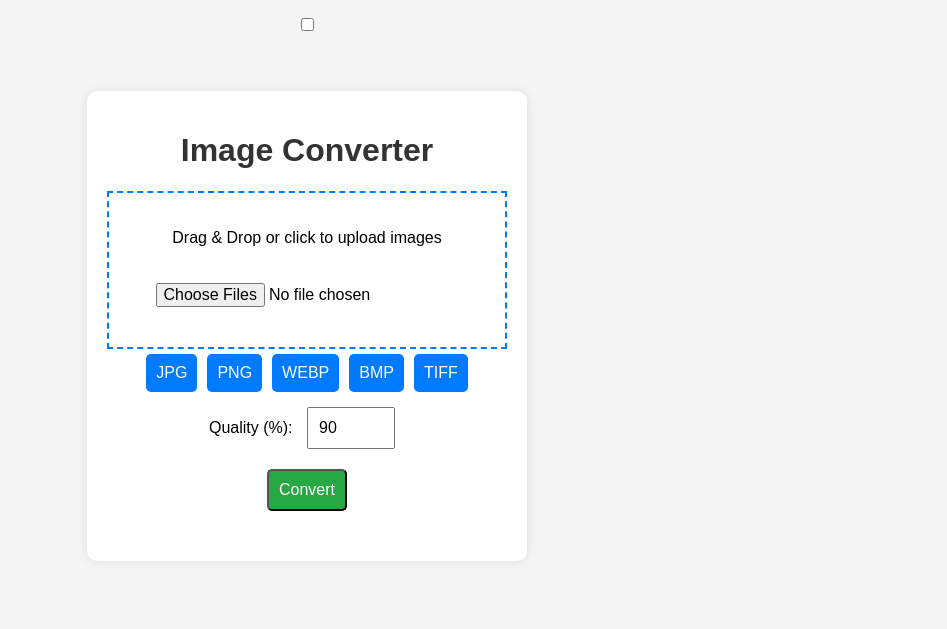
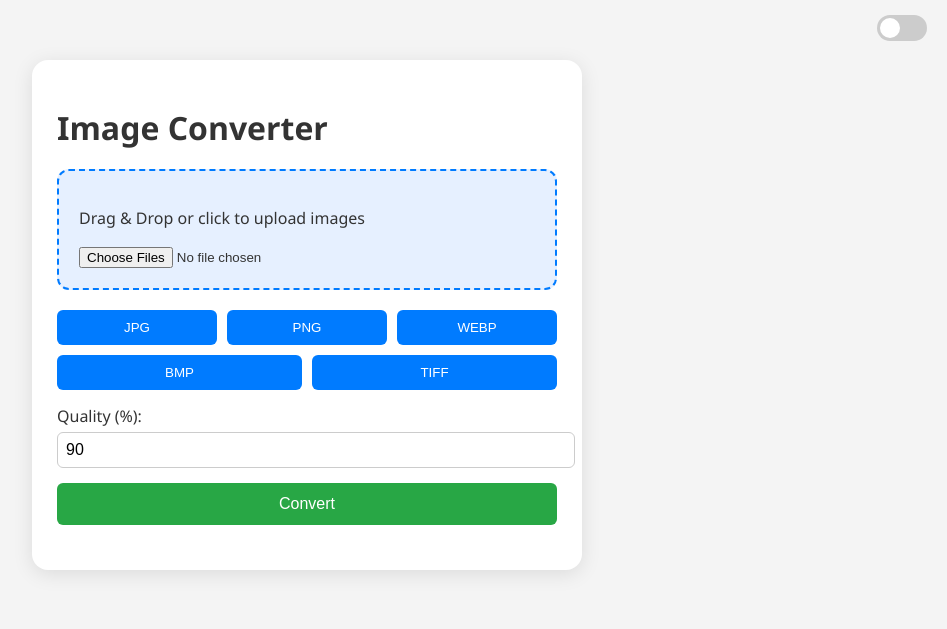
Before and after one commit to CodieBoy99/Image_Format_Converter, a Flask app: page / in a window 1280 px wide. Shown: the top 629 px of the page, without its empty margins (333-1280 px from the left). Run offline with Flask 3, Linux system fonts and the light colour scheme.

Commit message:
Update styles.css

```diff
--- a/static/styles.css
+++ b/static/styles.css
@@ -1,61 +1,183 @@
+:root {
+  --bg: #f4f4f4;
+  --text: #333;
+  --primary: #007bff;
+  --accent: #28a745;
+  --button-hover: #0056b3;
+  --container-bg: #fff;
+  --drop-bg: #e6f0ff;
+}
+
+.dark-mode {
+  --bg: #121212;
+  --text: #f4f4f4;
+  --primary: #4dabf7;
+  --accent: #51cf66;
+  --button-hover: #1c7ed6;
+  --container-bg: #1e1e1e;
+  --drop-bg: #2c2c2c;
+}
+
 body {
-    font-family: Arial, sans-serif;
-    text-align: center;
-    background: #f4f4f4;
+  margin: 0;
+  font-family: 'Segoe UI', sans-serif;
+  background: var(--bg);
+  color: var(--text);
+  transition: background 0.3s, color 0.3s;
 }
 
 .container {
-    margin: 50px auto;
-    padding: 20px;
-    background: white;
-    border-radius: 10px;
-    box-shadow: 0px 0px 10px rgba(0, 0, 0, 0.1);
-    width: 400px;
+  max-width: 500px;
+  margin: 60px auto;
+  padding: 25px;
+  background: var(--container-bg);
+  border-radius: 16px;
+  box-shadow: 0 4px 20px rgba(0,0,0,0.1);
 }
 
 h1 {
-    color: #333;
+  margin-bottom: 20px;
 }
 
-input, button {
-    margin: 10px;
-    padding: 10px;
-    font-size: 16px;
+#drop-area {
+  border: 2px dashed var(--primary);
+  background: var(--drop-bg);
+  padding: 20px;
+  cursor: pointer;
+  margin-bottom: 20px;
+  border-radius: 12px;
+  transition: background 0.3s;
+}
+
+#drop-area.dragging {
+  background-color: #cce5ff;
 }
 
 .formats {
   display: flex;
+  flex-wrap: wrap;
+  gap: 10px;
   justify-content: center;
+  margin: 15px 0;
 }
 
 .format-btn {
-    margin: 5px;
+  flex: 1 1 30%;
   padding: 10px;
   border: none;
+  background: var(--primary);
+  color: white;
+  border-radius: 6px;
   cursor: pointer;
-    background: #007BFF;
-    color: white;
-    border-radius: 5px;
+  transition: background 0.2s;
+}
+
+.format-btn.active {
+  background: var(--accent);
+}
+
+.format-btn:hover {
+  background: var(--button-hover);
+}
+
+.quality-input {
+  margin-bottom: 15px;
+}
+
+input[type="number"] {
+  padding: 8px;
+  width: 100%;
+  font-size: 16px;
+  margin-top: 5px;
+  border-radius: 6px;
+  border: 1px solid #ccc;
 }
 
 #convertBtn {
-    background: #28A745;
+  padding: 12px 25px;
+  background: var(--accent);
   color: white;
-    border-radius: 5px;
+  border: none;
+  border-radius: 6px;
   cursor: pointer;
+  font-size: 16px;
+  width: 100%;
+  position: relative;
+  transition: background 0.3s;
+}
+
+#convertBtn:disabled {
+  background: #999;
+  cursor: not-allowed;
+}
+
+.spinner {
+  border: 4px solid #fff;
+  border-top: 4px solid var(--primary);
+  border-radius: 50%;
+  width: 20px;
+  height: 20px;
+  animation: spin 1s linear infinite;
+  display: inline-block;
+  vertical-align: middle;
+  margin-left: 10px;
+}
+
+.hidden {
+  display: none;
 }
 
 #output {
   margin-top: 20px;
 }
 
-/* Drag & Drop Styling */
-#drop-area {
-    border: 2px dashed #007BFF;
-    padding: 20px;
-    cursor: pointer;
+.theme-toggle {
+  position: absolute;
+  top: 15px;
+  right: 20px;
 }
 
-.dragging {
-    background-color: #D4E6FF;
+.switch {
+  position: relative;
+  display: inline-block;
+  width: 50px;
+  height: 26px;
 }
+
+.switch input {
+  opacity: 0;
+  width: 0;
+  height: 0;
+}
+
+.slider {
+  position: absolute;
+  top: 0; left: 0;
+  right: 0; bottom: 0;
+  background-color: #ccc;
+  border-radius: 30px;
+  transition: 0.4s;
+}
+
+.slider:before {
+  position: absolute;
+  content: "";
+  height: 20px; width: 20px;
+  left: 3px; bottom: 3px;
+  background-color: white;
+  border-radius: 50%;
+  transition: 0.4s;
+}
+
+input:checked + .slider {
+  background-color: var(--primary);
+}
+
+input:checked + .slider:before {
+  transform: translateX(24px);
+}
+
+@keyframes spin {
+  0% { transform: rotate(0deg); }
+  100% { transform: rotate(360deg); }
+}
```
Lines whose indentation alone changed are shown as unchanged.
